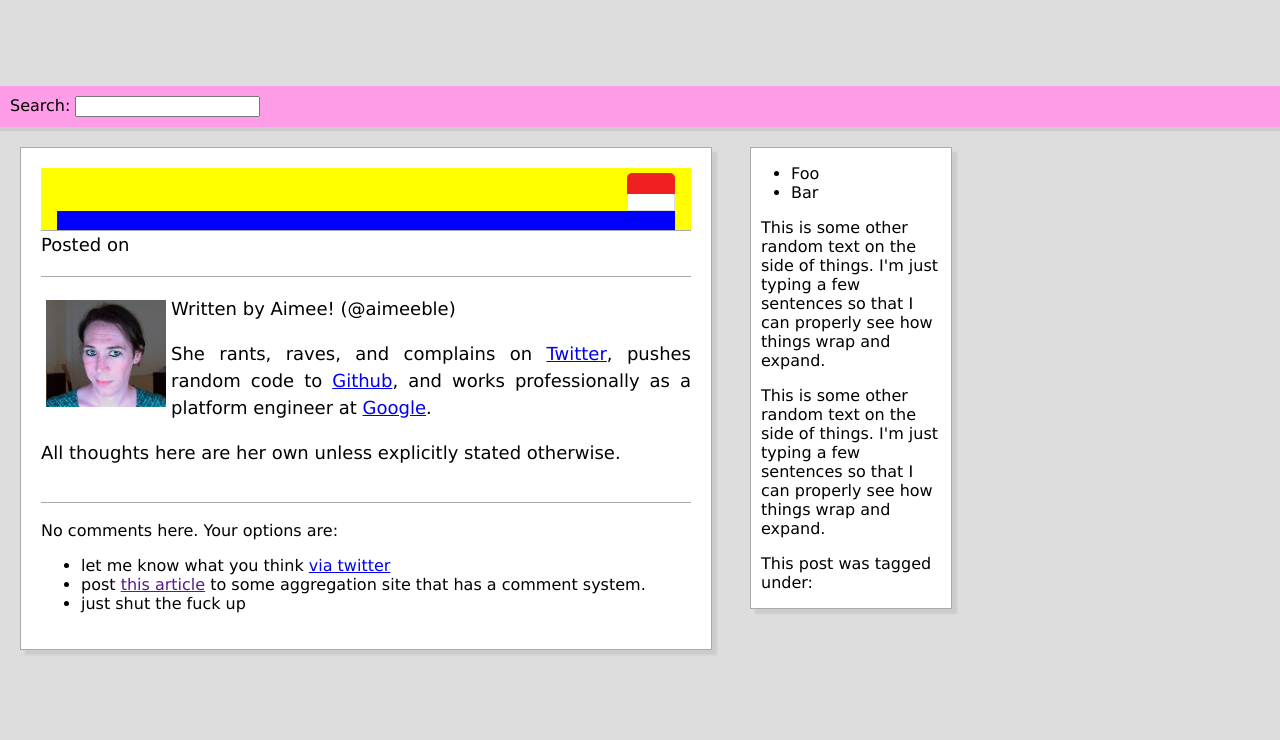
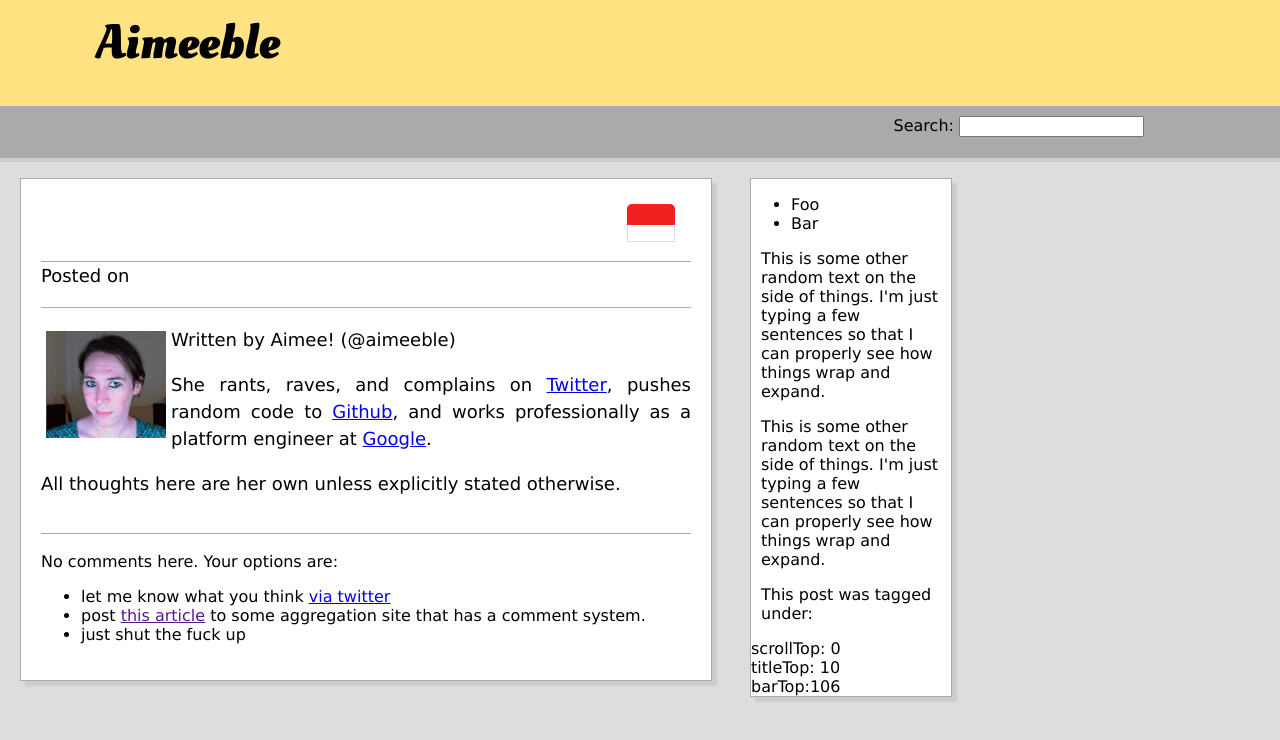
Before and after one commit to aimeeble/blogy, a Django app: template aimeeble/blogy/templates/entry.html in a window 1280 px wide. Shown: the top 740 px of the page. Run offline with Django 3.2, Linux system fonts and the light colour scheme; the template is opened without the code that fills it, so the values that code supplies are empty; parts of the project's set-up code (start-up, migrations or seed data) failed here and were passed over.

Commit message:
fancy header; css; split out js.

```diff
--- a/aimeeble/blogy/static/main.css
+++ b/aimeeble/blogy/static/main.css
@@ -6,17 +9,68 @@ body {
 
 #header_div {
    padding-top: 10px;
+   background: #ffe382;
+}
+
+#blog_title {
+   font-family: 'Oleo Script', cursive;
+   font-weight: bold;
+   display: block;
+   margin-left: 2em;
+   font-size: 3em;
+   height: 2em;
+}
+#blog_title.sticky {
+   position: fixed;
+   top: 0px;
+   z-index: 3;
+}
+
+#padtitle {
+   height: 0px;
+   visibility: hidden;
+}
+#padtitle.sticky {
+   font-family: 'Oleo Script', cursive;
+   font-weight: bold;
+   display: block;
+   margin-left: 2em;
+   height: 2em;
+   font-size: 3em;
+   visibility: visible;
+}
+
+#search_div {
+   width: 90%;
+   text-align: right;
 }
 
 #fixedbar {
-   width: 100%;
+   background: #aaa;
    display: block;
-   background: #ff9ce8;
    padding: 10px;
+   height: 2em;
 
    -moz-box-shadow: 0px 3px 0px 1px #ccc;
    -webkit-box-shadow: 0px 3px 0px 1px #ccc;
    box-shadow: 0px 3px 0px 1px #ccc;
+}
+#fixedbar.sticky {
+   position: fixed;
+   z-index: 2;
+   top: 0px;
+   width: 100%;
+}
+
+#pad1 {
+   height: 0px;
+   visibility: hidden;
+}
+#pad1.sticky {
+   background: #f00;
+   visibility: visible;
+   padding: 10px;
+   height: 2em;
 }
 
 .centered_column {
@@ -88,18 +166,18 @@ a .left_float_img {
    padding-right: 1em;
    padding-top: 5px;
    border-bottom: 1px solid #aaa;
-   background: #ff0;
+/*   background: #ff0;*/
 }
 
 #post_title_div {
    margin: 0px;
    padding-bottom: 0;
    font-size: 16pt;
-   background: #0ff;
+/*   background: #0ff;*/
 }
 
 #below_post {
-   background: #00f;
+/*   background: #00f;*/
    clear: both;
 }
 
--- /dev/null
+++ b/aimeeble/blogy/static/main.js
@@ -0,0 +1,35 @@
+$('body').ready(function() {
+   /* Cache some elements */
+   var win = $(window);
+   var elSide = $('#sidebar_div');
+   var elBar = $('#fixedbar');
+   var elTitle = $('#blog_title');
+   var elPadTitle = $('#padtitle');
+   var debug = $('#debug');
+   var elPadBar = $('#pad1');
+
+   var elBarTop = elBar.offset().top;
+   var elTitleTop = elTitle.offset().top;
+
+   win.resize(function() {
+      if (win.width() < 950) {
+         elSide.hide();
+      } else {
+         elSide.show();
+      }
+   });
+
+   win.scroll(function() {
+      var windowTop = win.scrollTop();
+      txt  = 'scrollTop: ' + windowTop + '<br>';
+      txt += 'titleTop: ' + elTitleTop + '<br>';
+      txt += 'barTop:' + elBarTop + '<br>';
+      debug.html(txt);
+
+      elBar.toggleClass('sticky', windowTop > elBarTop);
+      elPadBar.toggleClass('sticky', windowTop > elBarTop);
+
+      elTitle.toggleClass('sticky', windowTop > elTitleTop);
+      elPadTitle.toggleClass('sticky', windowTop > elTitleTop);
+   });
+});
--- a/aimeeble/blogy/templates/entry.html
+++ b/aimeeble/blogy/templates/entry.html
@@ -3,11 +3,14 @@
 <head>
    <title>{{ post_title }}</title>
    <script type="text/javascript" src="/static/jquery-1.7.2.min.js"></script>
+   <script type="text/javascript" src="/static/main.js"></script>
    <link rel="stylesheet" type="text/css" href="/static/main.css"/>
+   <link rel="stylesheet" type="text/css" href="http://fonts.googleapis.com/css?family=Oleo+Script:400,700"/>
 </head>
 
 <body>
-   {% include "header.html" %} {% include "sidebar.html" %}
+   {% include "header.html" %}
+   {% include "sidebar.html" %}
 
    <div class="centered_column">
       <div id="post_head_div">
@@ -40,15 +43,5 @@
          </ul>
       </div>
    </div>
-
-   <script type="text/javascript">
-      $(window).resize(function() {
-         if ($(window).width() < 950) {
-            $('#sidebar_div').hide();
-         } else {
-            $('#sidebar_div').show();
-         }
-      });
-   </script>
 </body>
 </html>
--- a/aimeeble/blogy/templates/header.html
+++ b/aimeeble/blogy/templates/header.html
@@ -1,8 +1,6 @@
 <div id="header_div">
-   <br/>
-   <br/>
-   <br/>
-   <br/>
+   <div id="blog_title">Aimeeble</div>
+   <div id="padtitle">&nbsp;</div>
 
    <div id="fixedbar">
       <div id="search_div">
@@ -10,4 +8,5 @@
          <input id="query" name="q" type="text" />
       </div>
    </div>
+   <div id="pad1">&nbsp;</div>
 </div>
--- a/aimeeble/blogy/templates/sidebar.html
+++ b/aimeeble/blogy/templates/sidebar.html
@@ -19,4 +19,6 @@
          {% endfor %}
          </ul>
    </div>
+
+   <div id="debug"></div>
 </div>
```
Also changed, not shown: other parts of aimeeble/blogy/static/main.css (+29 -2 lines).
